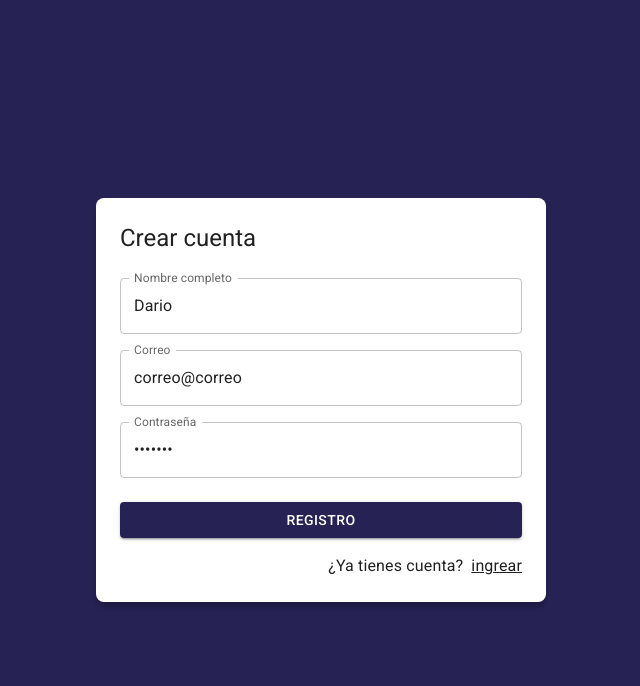
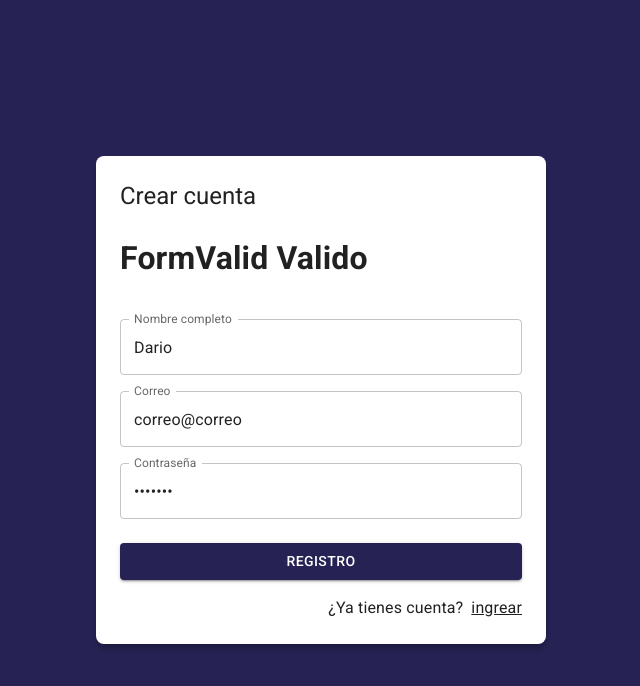
Before and after one commit to RunyShark/journalApp, a React (Vite) app: page /auth/register in a window 1280 px wide. Shown: the top 686 px of the page, without its empty margins (319-959 px from the left). Built offline with nearby package versions, Linux system fonts and the light colour scheme.

Commit message:
Validaciones

```diff
--- a/src/auth/pages/RegisterPage.jsx
+++ b/src/auth/pages/RegisterPage.jsx
@@ -38,6 +38,7 @@ export const RegisterPage = () => {
 
   return (
     <AuthLayout title="Crear cuenta">
+      <h1>FormValid {isFormValid ? "Valido" : "No valido"}</h1>
       <form onSubmit={onSubmit}>
         <Grid container>
           <Grid item xs={12} sx={{ mt: 2 }}>
--- a/src/hooks/useForms.jsx
+++ b/src/hooks/useForms.jsx
@@ -3,7 +3,7 @@ import { useState, useEffect, useMemo } from "react";
 export const useForms = (initialForm = {}, formValidations = {}) => {
   const [formState, setFormState] = useState(initialForm);
   const [formValidation, setFormValidation] = useState({});
-  console.log(formValidation);
+
   useEffect(() => {
     createValidators();
   }, [formState]);
@@ -18,7 +18,7 @@ export const useForms = (initialForm = {}, formValidations = {}) => {
       if (formValidation[formField] !== null) return false;
     }
     return true;
-  }, [formState]);
+  }, [formValidation]);
 
   const onResetFrom = (event) => {
     setFormState(initialForm);
```
